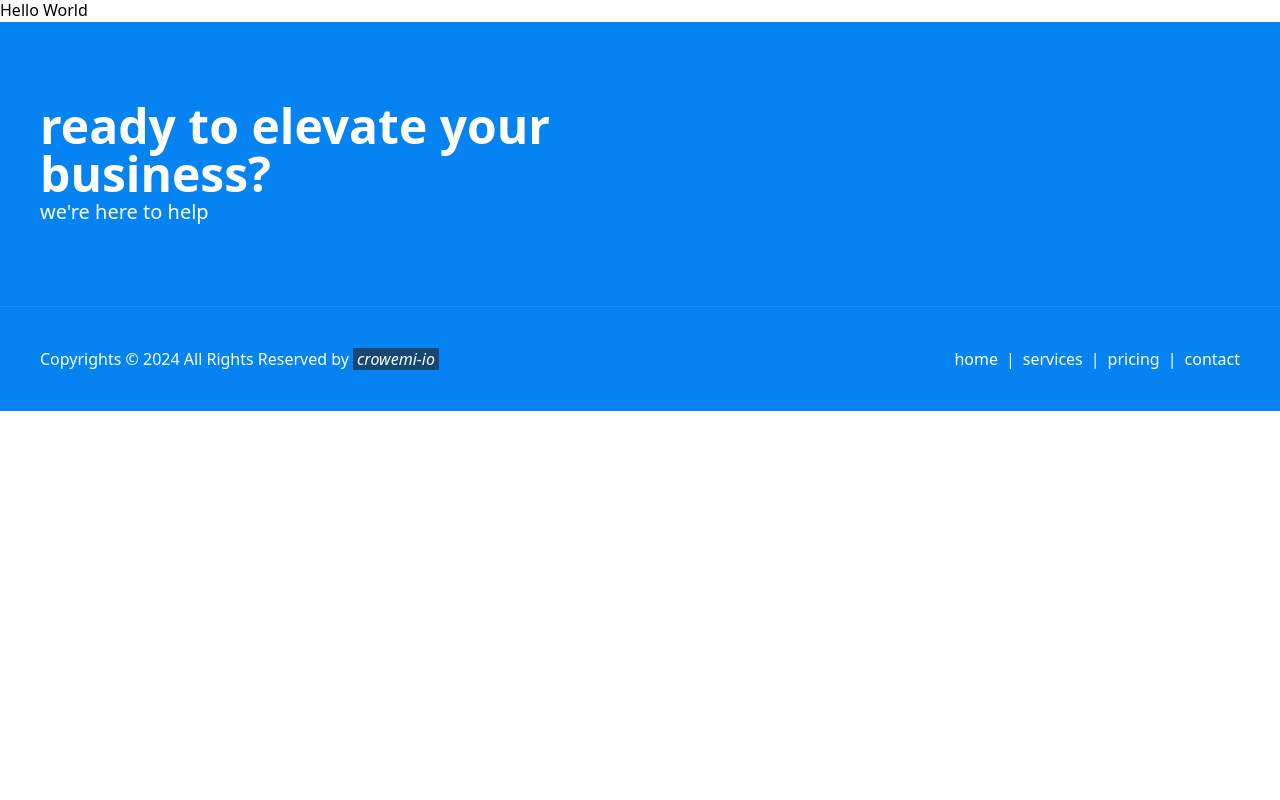
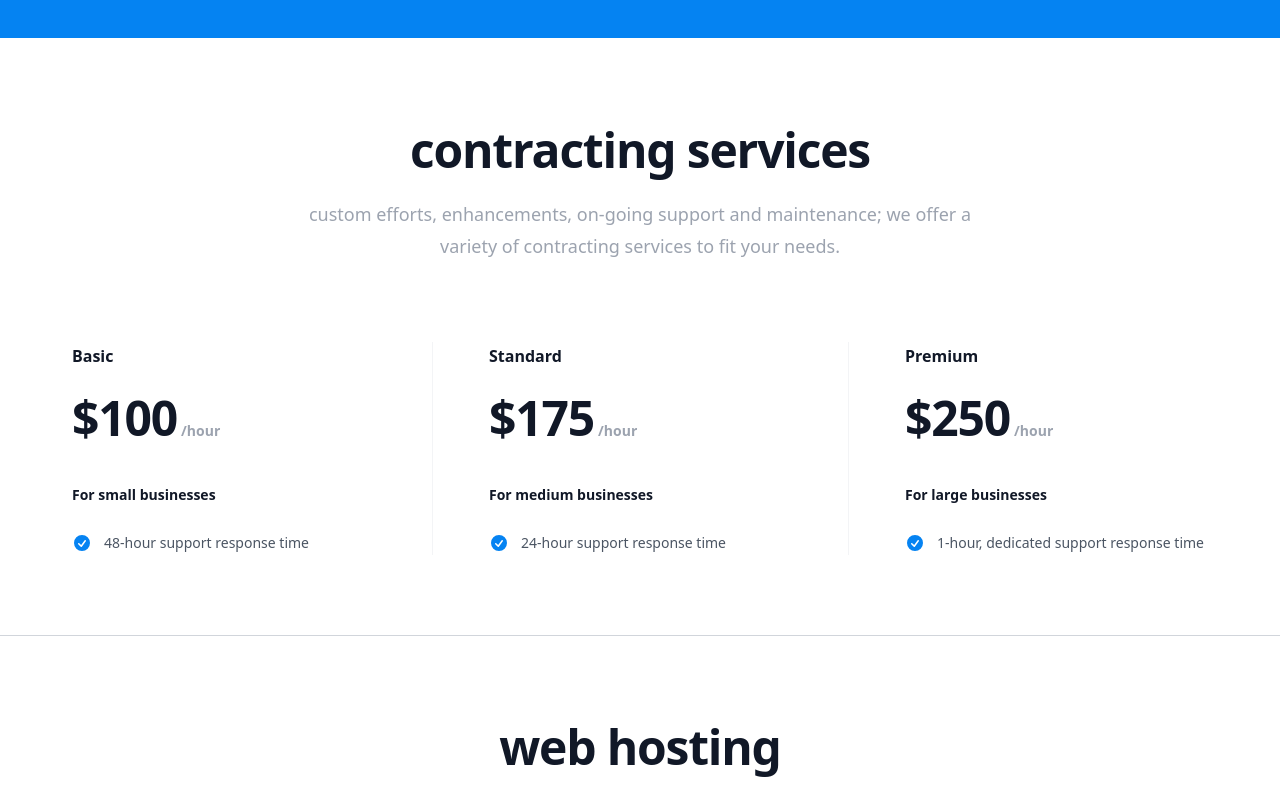
Before and after one commit to crowemi-io/crowemi-io, a Next.js app: page /pricing in a window 1280 px wide. Shown: the part 420-1220 px from the top of the page. Before the commit the page ends 831 px from the top, so only its background shows below. Built offline with nearby package versions, Linux system fonts and the light colour scheme.

Commit message:
added pricing; added newsletter

```diff
--- a/src/app/pricing/page.tsx
+++ b/src/app/pricing/page.tsx
@@ -1,10 +1,52 @@
 import PageBanner from "../../components/PageBanner"
+import Pricing from "../../components/pricing/Pricing"
+import PricingWebHosting from "../services/web-hosting/pricing"
 
 export default function WebDevelopment() {
     return (
         <>
-        <PageBanner title="pricing" tagline=""  />
-        <div className="container mx-auto">Hello World</div>
+            <PageBanner title="pricing" tagline=" transparent pricing to build and maintain the technoloy you need to run a successful business." />
+            <Pricing
+                title="contracting services"
+                tagline="custom efforts, enhancements, on-going support and maintenance; we offer a variety of contracting services to fit your needs."
+                pricingBlocks={
+                    [
+                        {
+                            title: "Basic",
+                            tagline: "For small businesses",
+                            price: 100,
+                            pricePeriod: "hour",
+                            pricingFeatures: [
+                                "48-hour support response time",
+                            ]
+                        },
+                        {
+                            title: "Standard",
+                            tagline: "For medium businesses",
+                            price: 175,
+                            pricePeriod: "hour",
+                            pricingFeatures: [
+                                "24-hour support response time",
+                            ]
+                        },
+                        {
+                            title: "Premium",
+                            tagline: "For large businesses",
+                            price: 250,
+                            pricePeriod: "hour",
+                            pricingFeatures: [
+                                "1-hour, dedicated support response time",
+                            ]
+                        }
+                    ]
+                }
+            />
+            <div className="relative">
+                <div className="absolute inset-0 flex items-center" aria-hidden="true">
+                    <div className="w-full border-t border-gray-300"></div>
+                </div>
+            </div>
+            <PricingWebHosting />
         </>
     )
 }
--- /dev/null
+++ b/src/app/services/web-hosting/pricing.tsx
@@ -0,0 +1,41 @@
+import Pricing from "../../../components/pricing/Pricing"
+
+export default function PricingWebHosting() {
+    return(
+        <Pricing
+            title="web hosting"
+            tagline=""
+            pricingBlocks={
+                [
+                    {
+                        title: "Basic",
+                        tagline: "For small businesses",
+                        price: 25,
+                        pricePeriod: "month",
+                        pricingFeatures: [
+                            "48-hour support response time",
+                        ]
+                    },
+                    {
+                        title: "Basic",
+                        tagline: "For small businesses",
+                        price: 50,
+                        pricePeriod: "month",
+                        pricingFeatures: [
+                            "48-hour support response time",
+                        ]
+                    },
+                    {
+                        title: "Basic",
+                        tagline: "For small businesses",
+                        price: 100,
+                        pricePeriod: "month",
+                        pricingFeatures: [
+                            "48-hour support response time",
+                        ]
+                    },
+                ]
+            }
+        />
+    )
+}
--- a/src/components/Newsletter.tsx
+++ b/src/components/Newsletter.tsx
@@ -3,8 +3,8 @@ export default function Newsletter() {
         <>
             <form className="w-full max-w-md lg:col-span-5 lg:pt-2">
                 <div className="flex gap-x-4">
-                    <label for="email-address" className="sr-only">Email address</label>
-                    <input id="email-address" name="email" type="email" autocomplete="email" required class="min-w-0 flex-auto rounded-md border-0 px-3.5 py-2 text-gray-900 shadow-sm ring-1 ring-inset ring-gray-300 placeholder:text-gray-400 focus:ring-2 focus:ring-inset focus:ring-indigo-600 sm:text-sm sm:leading-6" placeholder="Enter your email" />
+                    <label className="sr-only">Email address</label>
+                    <input id="email-address" name="email" type="email" autoComplete="email" required className="min-w-0 flex-auto rounded-md border-0 px-3.5 py-2 text-gray-900 shadow-sm ring-1 ring-inset ring-gray-300 placeholder:text-gray-400 focus:ring-2 focus:ring-inset focus:ring-indigo-600 sm:text-sm sm:leading-6" placeholder="Enter your email" />
                     <button type="submit" className="flex-none rounded-md bg-indigo-600 px-3.5 py-2.5 text-sm font-semibold text-white shadow-sm hover:bg-indigo-500 focus-visible:outline focus-visible:outline-2 focus-visible:outline-offset-2 focus-visible:outline-indigo-600">Subscribe</button>
                 </div>
                 <p className="mt-4 text-sm leading-6 text-gray-900">We care about your data. Read our <a href="#" className="font-semibold text-indigo-600 hover:text-indigo-500">privacy&nbsp;policy</a>.</p>
--- /dev/null
+++ b/src/components/pricing/Pricing.tsx
@@ -0,0 +1,63 @@
+type Pricing = {
+    title: string,
+    tagline: string,
+    pricingBlocks: PricingBlock[]
+}
+
+type PricingBlock = {
+    title: string,
+    tagline: string,
+    price: number,
+    pricePeriod: string,
+    priceAnnual?: string,
+    pricingFeatures?: string[]
+}
+
+function getPricingFeature(pricingFeature: string) {
+    return (
+        <li className="flex gap-x-3">
+            <svg className="h-6 w-5 flex-none text-primary" viewBox="0 0 20 20" fill="currentColor" aria-hidden="true">
+                <path fill-rule="evenodd" d="M10 18a8 8 0 100-16 8 8 0 000 16zm3.857-9.809a.75.75 0 00-1.214-.882l-3.483 4.79-1.88-1.88a.75.75 0 10-1.06 1.061l2.5 2.5a.75.75 0 001.137-.089l4-5.5z" clip-rule="evenodd" />
+            </svg>
+            {pricingFeature}
+        </li>
+    )
+}
+
+function getPricingBlock(pricingBlock: PricingBlock) {
+    return (
+        <div className="pt-16 lg:px-8 lg:pt-0 xl:px-14">
+            <h3 id="tier-basic" className="text-base font-semibold leading-7 text-gray-900">{pricingBlock.title}</h3>
+            <p className="mt-6 flex items-baseline gap-x-1">
+                <span className="text-5xl font-bold tracking-tight text-gray-900">${pricingBlock.price}</span>
+                <span className="text-sm font-semibold leading-6 text-gray-400">/{pricingBlock.pricePeriod}</span>
+            </p>
+            {pricingBlock.priceAnnual ? <p className="mt-3 text-sm leading-6 text-gray-500">${pricingBlock.priceAnnual} per month if paid annually</p> : null}
+            <p className="mt-10 text-sm font-semibold leading-6 text-gray-900">{pricingBlock.tagline}</p>
+
+            <ul role="list" className="mt-6 space-y-3 text-sm leading-6 text-gray-600">
+                {pricingBlock.pricingFeatures ? pricingBlock.pricingFeatures.map((feature) => getPricingFeature(feature)) : null}
+            </ul>
+        </div>
+    )
+}
+
+export default function Pricing({ title, tagline, pricingBlocks }: Pricing) {
+    return (
+        <>
+            <div className="bg-white py-20 sm:py-20">
+                <div className="mx-auto max-w-7xl px-6 lg:px-8">
+                    <div className="mx-auto max-w-4xl sm:text-center">
+                        <p className="mt-2 text-4xl font-bold tracking-tight text-gray-900 sm:text-5xl">{title}</p>
+                    </div>
+                    <p className="mx-auto mt-6 max-w-2xl text-lg leading-8 text-gray-400 sm:text-center">{tagline}</p>
+                    <div className="mt-20 flow-root">
+                        <div className="-mt-16 grid max-w-sm grid-cols-1 gap-y-16 divide-y divide-gray-100 sm:mx-auto lg:-mx-8 lg:mt-0 lg:max-w-none lg:grid-cols-3 lg:divide-x lg:divide-y-0 xl:-mx-4">
+                            {pricingBlocks.map((pricingBlock) => getPricingBlock(pricingBlock))}
+                        </div>
+                    </div>
+                </div>
+            </div>
+        </>
+    )
+}
```
